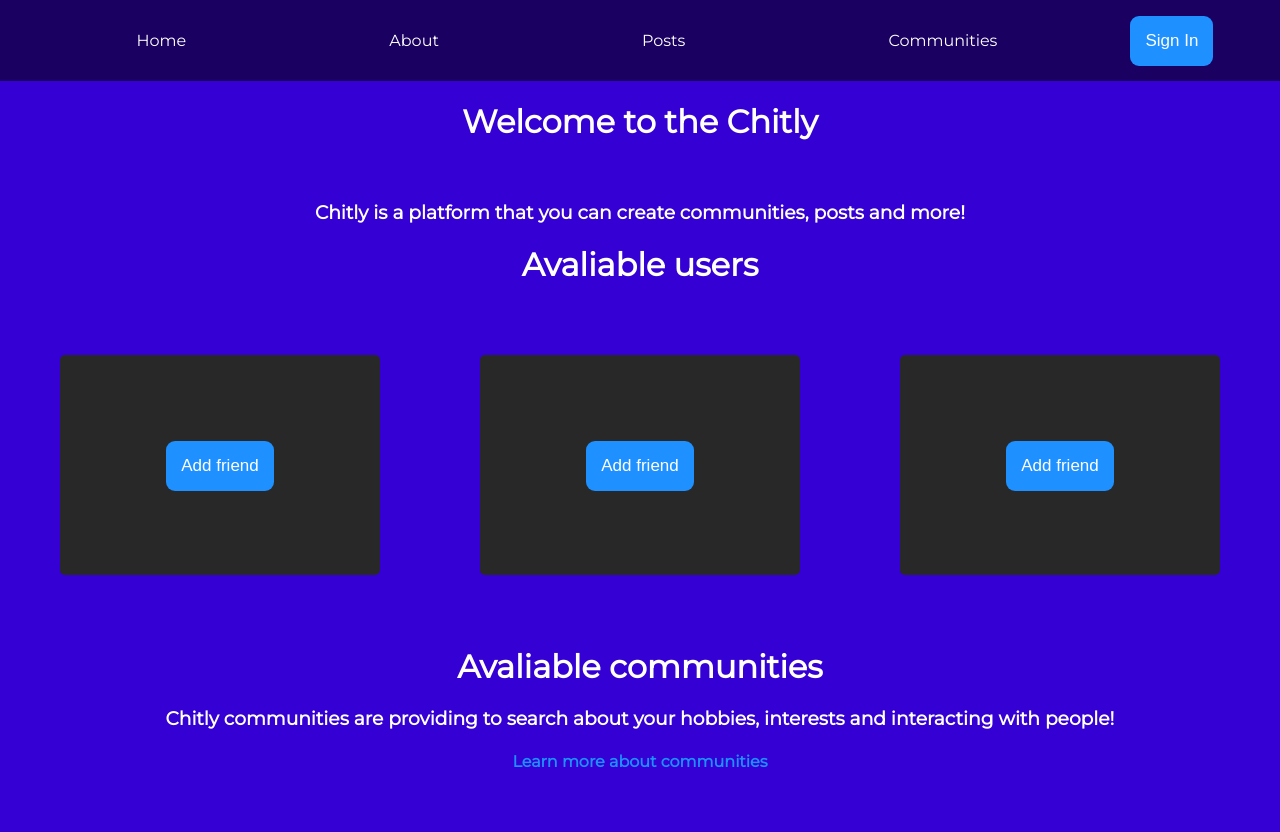
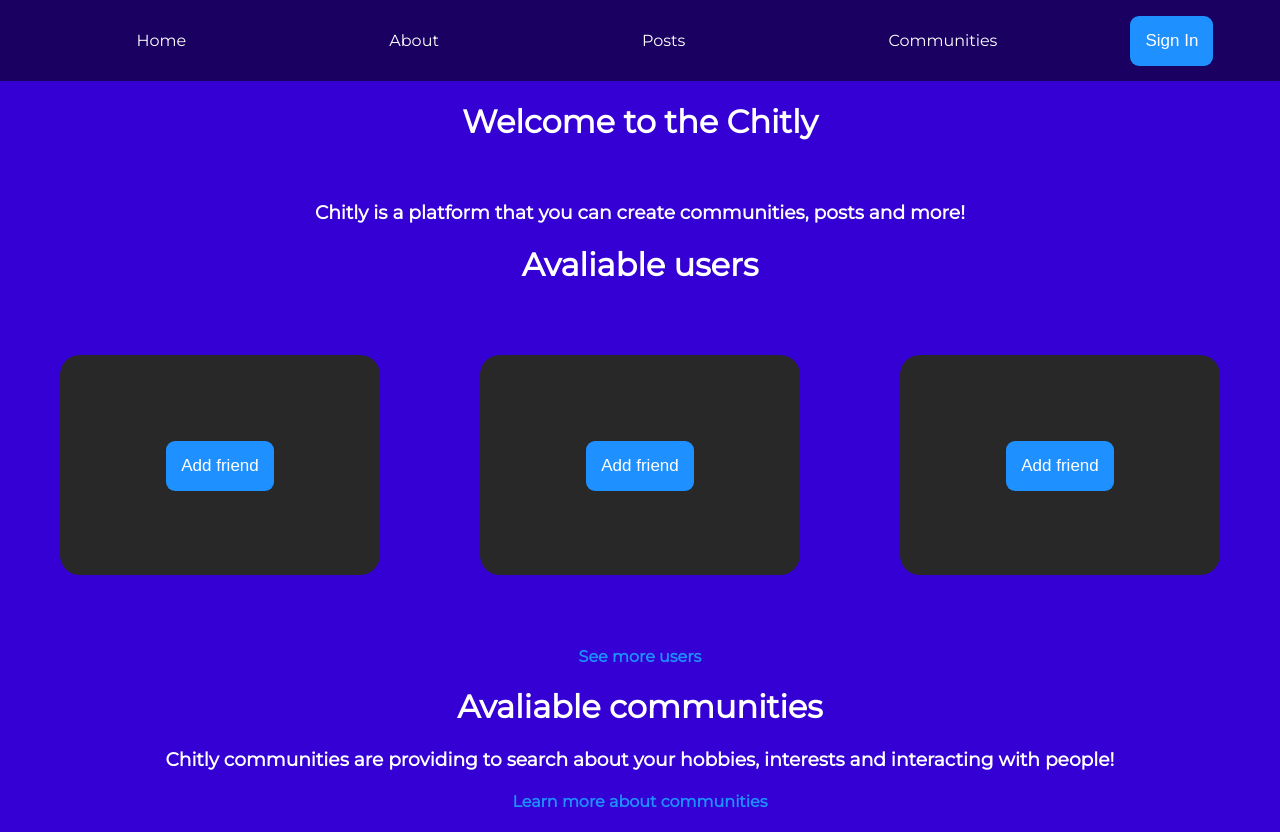
Before and after one commit to tuncayofficial/chitly, a React (Create React App) app: page / in a window 1280 px wide. Before the commit the page ends 800 px from the top, so only its background shows below. Built offline with nearby package versions, Linux system fonts and the light colour scheme; no server answers.

Commit message:
Designin UI

```diff
--- a/src/App.js
+++ b/src/App.js
@@ -1,19 +1,28 @@
 import './App.css';
+
+// Components
 import Dashboard from "./components/Dashboard/Dashboard"
 import Landing from './components/Pages/Landing'
+import About from "./components/Pages/About"
+import Navbar from './components/Navbar'
+import Communities from "./components/Pages/Communities"
+import SpecificCommunity from './components/Pages/SpecificCommunity';
+
+// Contexts
+import AuthProvider from "./components/context/AuthContext"
+
+// Modules
 import {
   BrowserRouter as Router,
   Route,
   Switch
 } from 'react-router-dom';
-import About from "./components/Pages/About"
-import Navbar from './components/Navbar'
 import axios from "axios"
 import auth from "./tools/firebase"
 import { useEffect, useRef } from "react"
 import { useAuthState } from 'react-firebase-hooks/auth';
-import Communities from "./components/Pages/Communities"
-import AuthProvider from "./components/context/AuthContext"
+
+
 
 function App() {
 const [user] = useAuthState(auth)
@@ -40,6 +49,7 @@ sendUser()
         <Route exact path = "/about" render = {About} />
         <Route exact path = "/communities" render = {Communities} />
         <Route exact path = "/profile" render = {Dashboard} />
+        <Route path = "/community/:communityId" render = {SpecificCommunity} />
         </AuthProvider>
         </Switch>
        </div>
--- a/src/components/Pages/Landing.js
+++ b/src/components/Pages/Landing.js
@@ -11,7 +11,8 @@ function Landing(){
             <h1>Welcome to the Chitly</h1><br />
             <h3>Chitly is a platform that you can create communities, posts and more!</h3>
             <h1>Avaliable users</h1>
-       <Card />
+             <Card />
+             <a style = {{ color : "dodgerBlue", padding : "0",  }} href = "/communities"><h4>See more users</h4></a>
         </div>
         <div align = "center">
            <h1>Avaliable communities</h1>
--- /dev/null
+++ b/src/components/Pages/SpecificCommunity.js
@@ -0,0 +1,9 @@
+function SpecificCommunity(props){
+    let param = window.location.pathname.split("/").pop()
+
+    return (
+      <div>{param}</div>
+    )
+}
+
+export default SpecificCommunity
--- a/src/index.css
+++ b/src/index.css
@@ -83,7 +83,7 @@ button:active {
   padding : 10px;
   transition : 0.3s ease;
   margin : 50px;
-  border-radius : 5px;
+  border-radius : 20px;
   width: 300px;
   height: 200px;
   display : inline-block;
@@ -138,14 +138,14 @@ input:focus {
 .community-card {
    width : 400px;
    height: 400px;
-   background-color: transparent;
+   background-color: black;
    padding: 15px;
    display: flex;
    flex-direction: column;
    justify-content: center;
    align-items: center;
    border: 2px solid black;
-   border-radius: 5px;
+   border-radius: 20px;
    margin: auto 10px;
    margin-top : 10px;
 }
```
